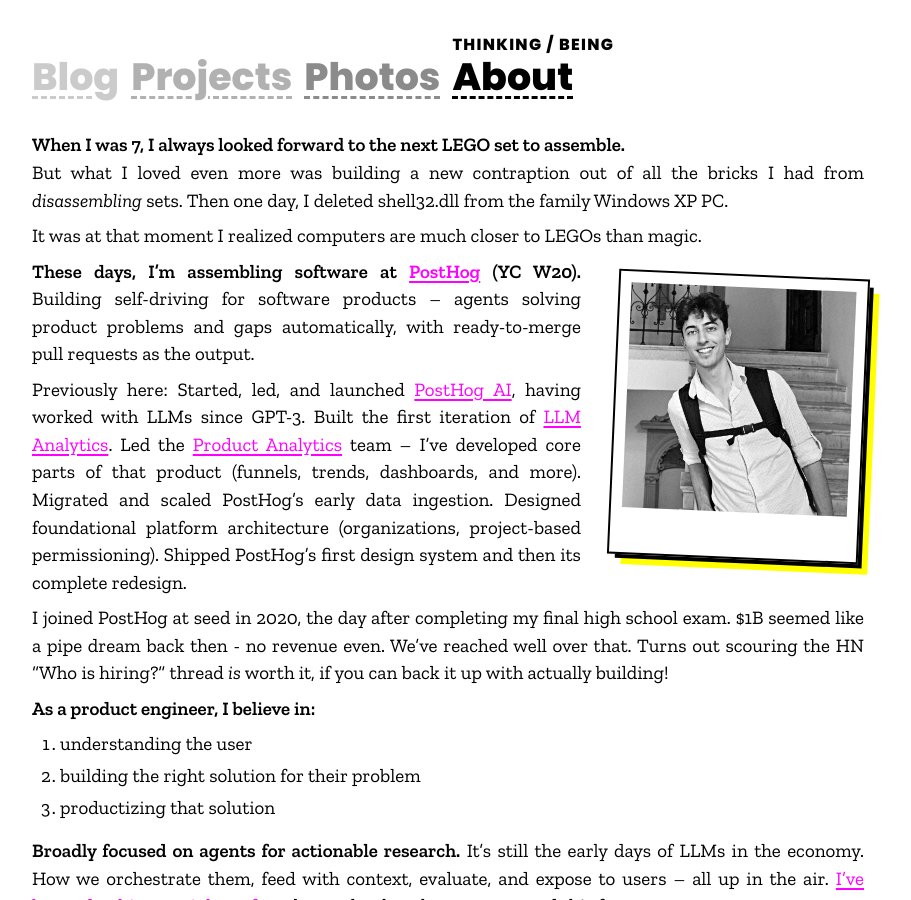
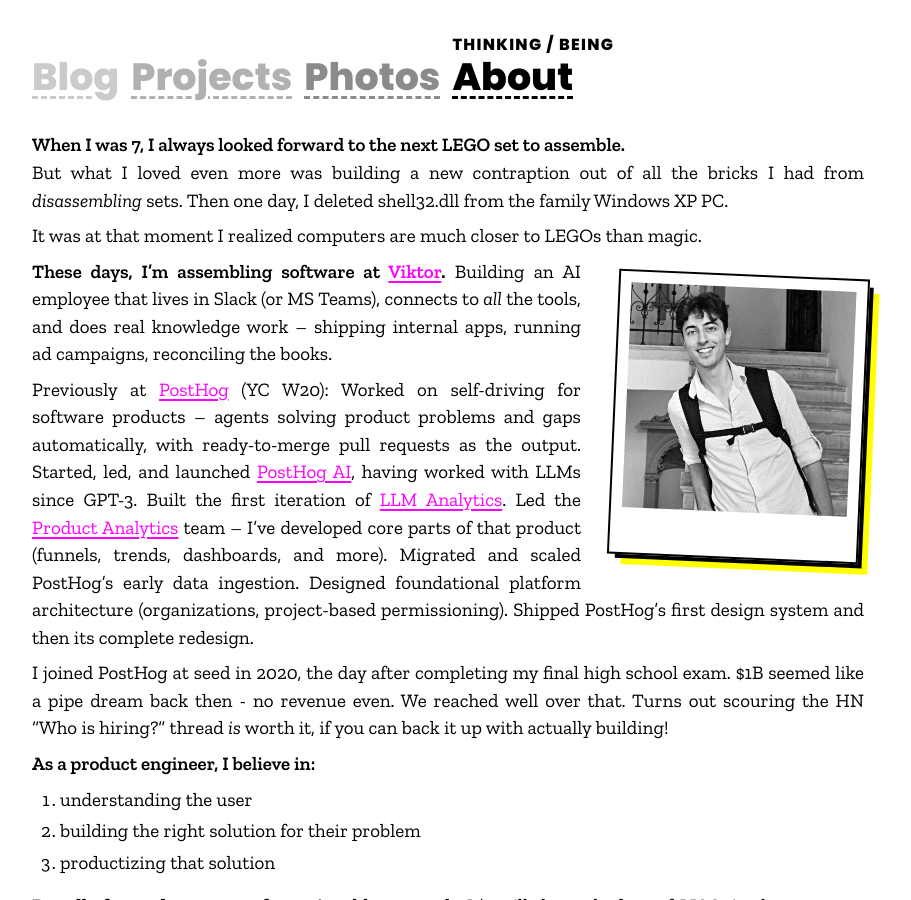
Before and after one commit to Twixes/matloka.com, a Jekyll site: the page built from about.md, in a window 1280 px wide and 900 px high, scrolled down 380 px. Shown: the whole window, without its empty margins (192-1103 px from the left). Built offline with Jekyll 4.4.1, drawn with Linux system fonts in a browser that asks for light colours; comment, search, counter and statistics services are not loaded.

Commit message:
About says Viktor is these days, PostHog is previously
The About page still introduced PostHog as the current job. Viktor takes
that sentence, with the same framing as its Projects card, and the
PostHog work moves under "Previously at PostHog".

"MS Teams" keeps a non-breaking space on both pages, so the name never
splits across lines.

Co-Authored-By: Claude Opus 5.5 <noreply@anthropic.com>

```diff
--- a/_data/projects.yml
+++ b/_data/projects.yml
@@ -9,7 +9,7 @@
       url: https://viktor.com/assets/og/home-ai-employee.png
       alt: Viktor preview
   what: >-
-      An AI employee that lives in Slack (or MS Teams), connects to <em>all</em> the tools, and does real knowledge work: shipping internal apps, running ad campaigns, reconciling the books.
+      An AI employee that lives in Slack (or MS Teams), connects to <em>all</em> the tools, and does real knowledge work: shipping internal apps, running ad campaigns, reconciling the books.
   why: >-
       TODO: Add the personal reason I joined Viktor.
   links:
--- a/about.md
+++ b/about.md
@@ -21,11 +21,11 @@ It was at that moment I realized computers are much closer to LEGOs than magic.
     <img src="{{ '/assets/about/me.jpg' | relative_url }}" alt="Michael Matloka" width="760" height="760">
 </div>
 
-**These days, I'm assembling software at [PostHog](https://posthog.com/) (YC W20).** Building self-driving for software products – agents solving product problems and gaps automatically, with ready-to-merge pull requests as the output.
+**These days, I'm assembling software at [Viktor](https://viktor.com/).** Building an AI employee that lives in Slack (or MS Teams), connects to _all_ the tools, and does real knowledge work – shipping internal apps, running ad campaigns, reconciling the books.
 
-Previously here: Started, led, and launched [PostHog AI](https://posthog.com/ai), having worked with LLMs since GPT-3. Built the first iteration of [LLM Analytics](https://posthog.com/llm-analytics). Led the [Product Analytics](https://posthog.com/product-analytics) team – I've developed core parts of that product (funnels, trends, dashboards, and more). Migrated and scaled PostHog's early data ingestion. Designed foundational platform architecture (organizations, project-based permissioning). Shipped PostHog's first design system and then its complete redesign.
+Previously at [PostHog](https://posthog.com/) (YC W20): Worked on self-driving for software products – agents solving product problems and gaps automatically, with ready-to-merge pull requests as the output. Started, led, and launched [PostHog AI](https://posthog.com/ai), having worked with LLMs since GPT-3. Built the first iteration of [LLM Analytics](https://posthog.com/llm-analytics). Led the [Product Analytics](https://posthog.com/product-analytics) team – I've developed core parts of that product (funnels, trends, dashboards, and more). Migrated and scaled PostHog's early data ingestion. Designed foundational platform architecture (organizations, project-based permissioning). Shipped PostHog's first design system and then its complete redesign.
 
-I joined PostHog at seed in 2020, the day after completing my final high school exam. $1B seemed like a pipe dream back then - no revenue even. We've reached well over that. Turns out scouring the HN "Who is hiring?" thread _is_ worth it, if you can back it up with actually building!
+I joined PostHog at seed in 2020, the day after completing my final high school exam. $1B seemed like a pipe dream back then - no revenue even. We reached well over that. Turns out scouring the HN "Who is hiring?" thread _is_ worth it, if you can back it up with actually building!
 
 **As a product engineer, I believe in:**
 
```
